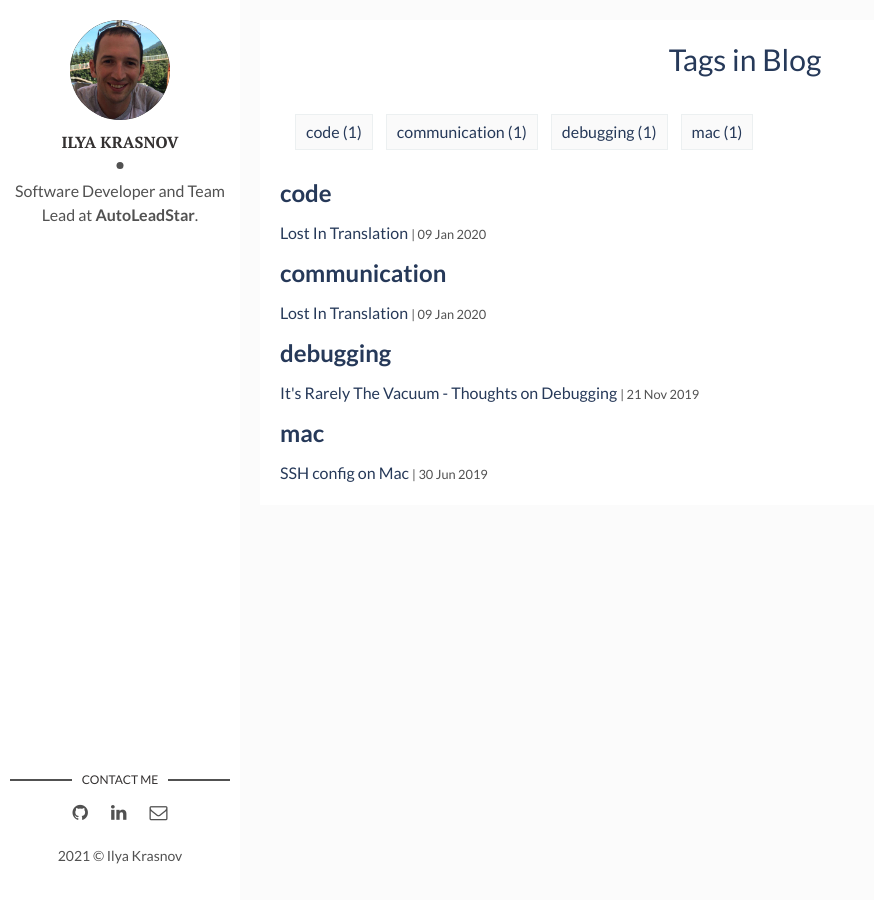
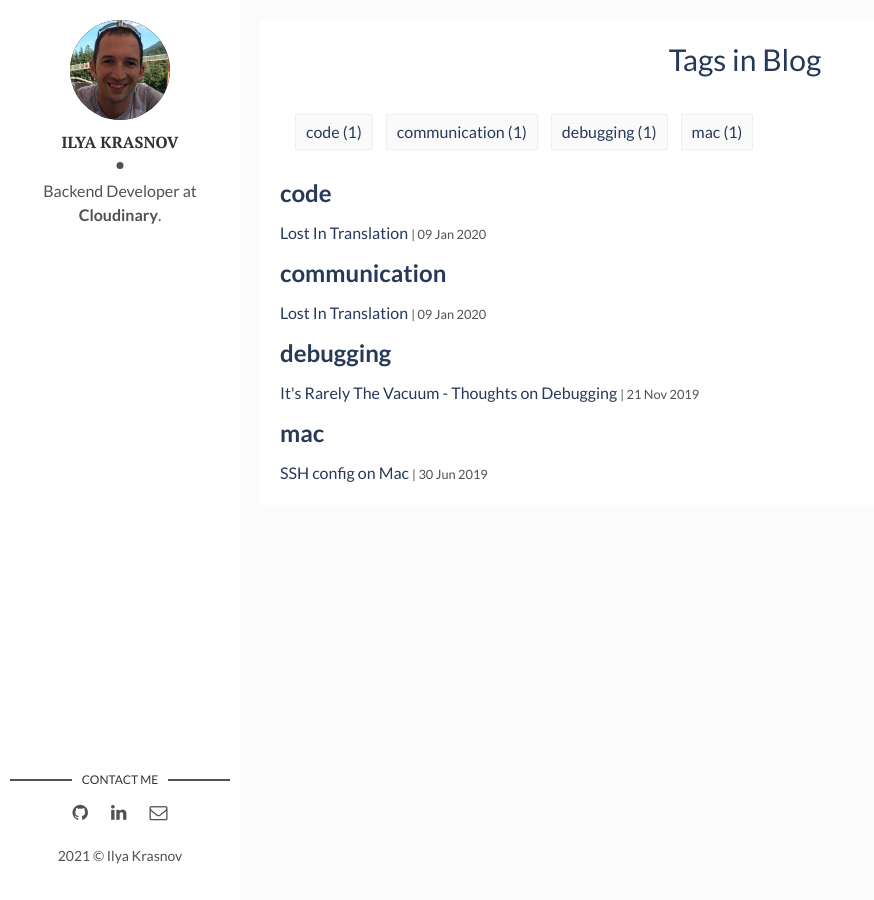
Before and after one commit to ilyakrasnov/ikras.dev, a Jekyll site: the page built from tags.html, in a window 1280 px wide. Shown: the whole page, without its empty margins (0-874 px from the left). Built offline with Jekyll 4.4.1, drawn with Linux system fonts in a browser that asks for light colours.

```diff
--- a/_config.yml
+++ b/_config.yml
@@ -11,7 +11,7 @@ site-twitter: #if your site has a twitter account, enter it here
 # Author Settings
 author: Ilya Krasnov # add your name
 author-img: ilya.jpeg # add your photo
-about-author: Software Developer and Team Lead at  <a class="plain-link" href="https://www.autoleadstar.com" target="_blank">AutoLeadStar</a>. # add description
+about-author: Backend Developer at  <a class="plain-link" href="https://www.cloudinary.com" target="_blank">Cloudinary</a>. # add description
 /social-twitter: # add your Twitter handle
 # social-facebook: # add your Facebook handle
 social-github: ilyakrasnov # add your Github handle
@@ -34,4 +34,4 @@ plugins:
 paginate: 8
 paginate_path: "/page/:num"
 
-exclude: ["node_modules", "gulpfile.js", "package.json", "yarn.lock"]
+exclude: ["node_modules", "gulpfile.js", "package.json", "yarn.lock", "vendor"]
```
Also changed, not shown: 1 other file.
